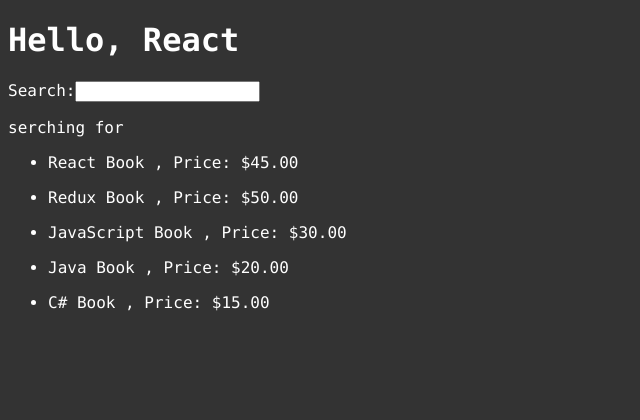
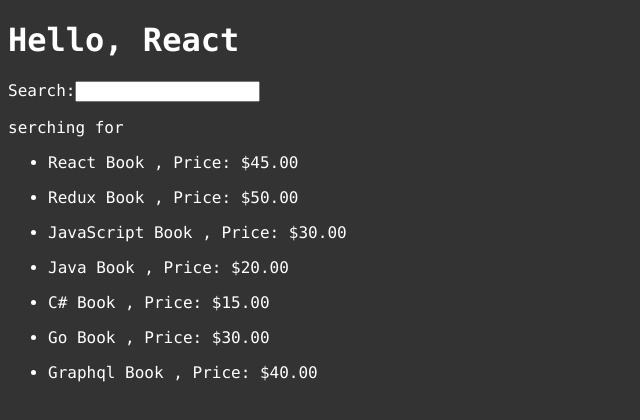
Before and after one commit to M3hTi/Lesson-6-Lifting-State-in-React, a React (Vite) app: page / in a window 1280 px wide. Shown: the top 420 px of the page, without its empty margins (0-640 px from the left). Built offline with nearby package versions, Linux system fonts and the light colour scheme.

Commit message:
feat: add new products and filter list based on search term

```diff
--- a/src/App.jsx
+++ b/src/App.jsx
@@ -26,6 +26,14 @@ function App() {
       id: 5,
       title: 'C# Book',
       price: 15
+    },{
+      id: 6,
+      title: 'Go Book',
+      price: 30
+    },{
+      id: 7,
+      title: 'Graphql Book',
+      price: 40
     }
   ]
 
@@ -36,11 +44,14 @@ function App() {
   }
 
 
+  const matchProduct = products.filter(item => item.title.toLowerCase().includes(serachTerm.toLowerCase()))
+
+
   return (
     <>
       < Welcome />
       <Search onSearch={handleSrch} text={serachTerm} />
-      <List items={products} />
+      <List items={matchProduct} />
     </>
   )
 }
```
